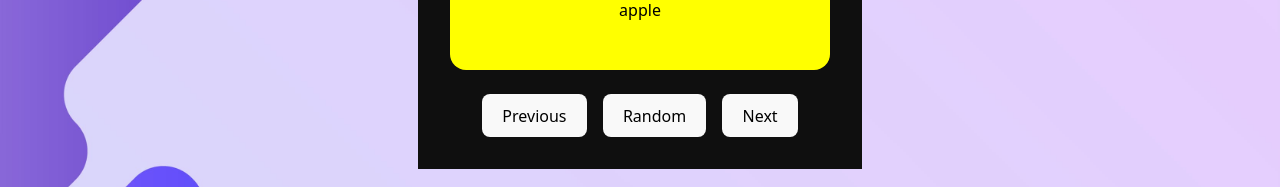
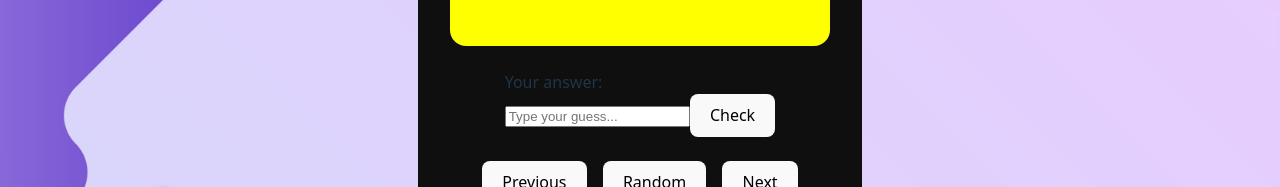
Before and after one commit to gabogara/SPANISH_GUESS_CARDS, a React (Vite) app: page / in a window 1280 px wide. Shown: the part 606-793 px from the top of the page. Built offline with nearby package versions, Linux system fonts and the light colour scheme.

Commit message:
feat: add input field and button check controlled

```diff
--- a/src/App.jsx
+++ b/src/App.jsx
@@ -7,14 +7,18 @@ import "./App.css";
 const App = () => {
   const [index, setIndex] = useState(0);
   const [flipped, setFlipped] = useState(false);
+  const [guess, setGuess] = useState("");
+  const [guessStatus, setGuessStatus] = useState(null);
 
   const next = () => {
     setFlipped(false);
+    setGuess("");
     setIndex((index) => (index + 1) % FLASHCARDS.length);
   };
 
   const prev = () => {
     setFlipped(false);
+    setGuess("");
     setIndex((index) => (index - 1 + FLASHCARDS.length) % FLASHCARDS.length);
   };
 
@@ -24,6 +28,7 @@ const App = () => {
 
   const random = () => {
     setFlipped(false);
+    setGuess("");
     let newIndex;
     do {
       newIndex = Math.floor(Math.random() * FLASHCARDS.length);
@@ -36,6 +41,9 @@ const App = () => {
       <h1 className="main-title">FlashCards</h1>
       <h3>Build your vocabulary one flip at a time.</h3>
       <Cards
+        guess={guess}
+        setGuess={setGuess}
+        guessStatus={guessStatus}
         card={FLASHCARDS[index]}
         onNext={next}
         onPrev={prev}
--- a/src/components/Cards.jsx
+++ b/src/components/Cards.jsx
@@ -1,5 +1,8 @@
 const Cards = ({
   card,
+  guess,
+  setGuess,
+  guessStatus,
   flipped,
   onRandom,
   onNext,
@@ -10,6 +13,14 @@ const Cards = ({
 }) => {
   const formatWord = (word) => {
     return word.replace("-", " ").replace(/^\w/, (c) => c.toUpperCase());
+  };
+
+  const handleSubmit = (event) => {
+    event.preventDefault();
+    console.log("Guess send");
+  };
+  const onhandleChange = (evt) => {
+    setGuess(evt.target.value);
   };
   return (
     <div className="card-wrapper">
@@ -36,6 +47,27 @@ const Cards = ({
           </div>
         </div>
       </div>
+
+      <div>
+        <label htmlFor="guess-input">Your answer:</label>
+        <form onSubmit={handleSubmit}>
+          <input
+            id="guess-input"
+            type="text"
+            value={guess}
+            placeholder="Type your guess..."
+            onChange={onhandleChange}
+            disabled={guessStatus === "correct"}
+          />
+          <button disabled={guessStatus === "correct"}>Check</button>
+        </form>
+        {guessStatus === "correct" && (
+          <p className="feedback correct"> Correct!</p>
+        )}
+        {guessStatus === "incorrect" && (
+          <p className="feedback incorrect"> Not quite, try again!</p>
+        )}
+      </div>
       <div className="nav">
         <button onClick={onPrev}> Previous</button>
         <button onClick={onRandom}>Random</button>
```
